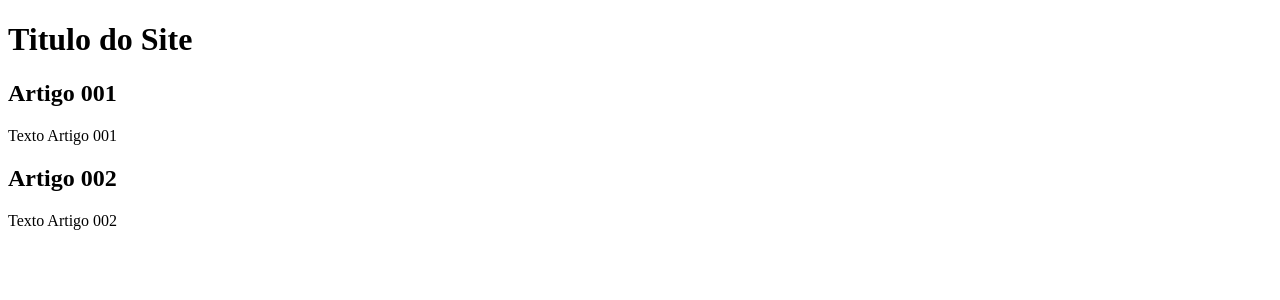
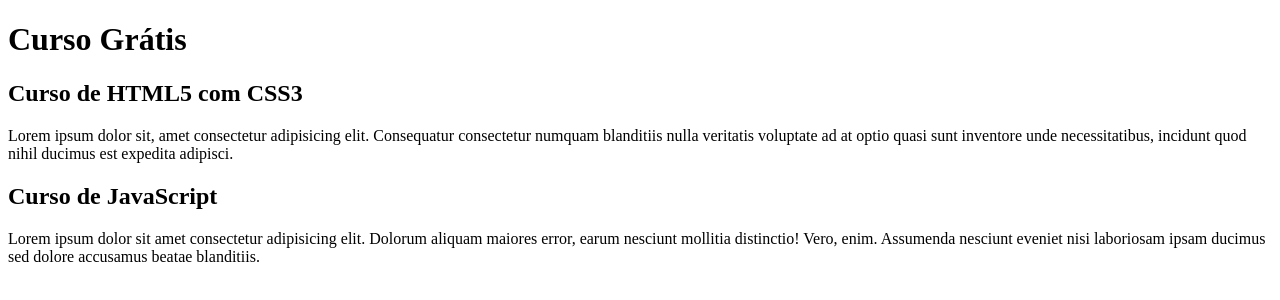
Before and after one commit to Washington95/projeto-site, a plain HTML site: page index.html in a window 1280 px wide. Drawn offline with Linux system fonts and the light colour scheme.

Commit message:
comecei a escrever conteúdo

```diff
--- a/index.html
+++ b/index.html
@@ -9,15 +9,15 @@
 <body>
     <main>
         <header>
-            <h1>Titulo do Site</h1>
+            <h1>Curso Grátis</h1>
         </header>
         <article>
-            <h2>Artigo 001</h2>
-            <p>Texto Artigo 001</p>
+            <h2>Curso de HTML5 com CSS3</h2>
+            <p>Lorem ipsum dolor sit, amet consectetur adipisicing elit. Consequatur consectetur numquam blanditiis nulla veritatis voluptate ad at optio quasi sunt inventore unde necessitatibus, incidunt quod nihil ducimus est expedita adipisci.</p>
         </article>
         <article>
-            <h2>Artigo 002</h2>
-            <p>Texto Artigo 002</p>
+            <h2>Curso de JavaScript</h2>
+            <p>Lorem ipsum dolor sit amet consectetur adipisicing elit. Dolorum aliquam maiores error, earum nesciunt mollitia distinctio! Vero, enim. Assumenda nesciunt eveniet nisi laboriosam ipsam ducimus sed dolore accusamus beatae blanditiis.</p>
         </article>
     </main>
 </body>
```
